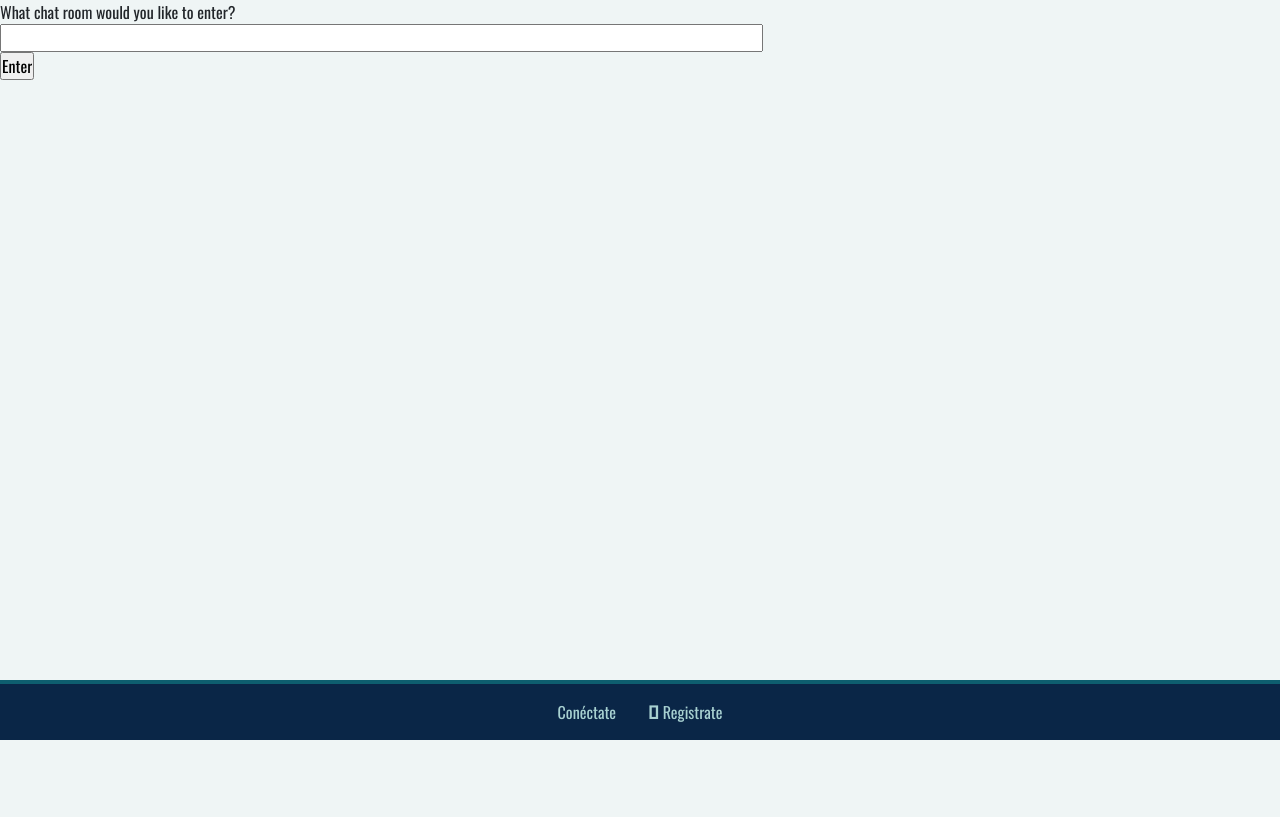
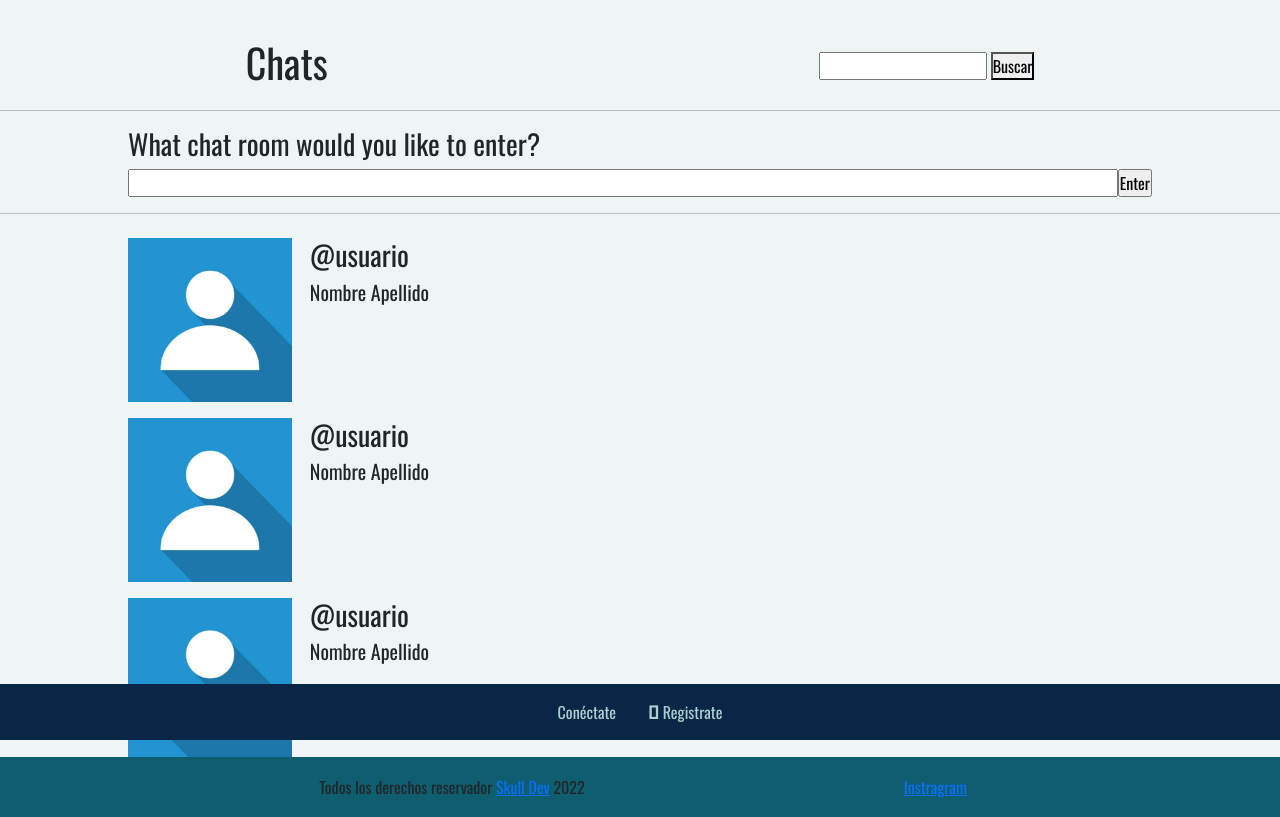
Before and after one commit to Joelherr09/Github, a Django app: page /chat/ws/ in a window 1280 px wide. Shown: the part 60-877 px from the top of the page. Before the commit the page ends 800 px from the top, so only its background shows below. Run offline with Django 4.2, Linux system fonts and the light colour scheme; some libraries are stand-ins or nearby versions.

Commit message:
nosequeversion

```diff
--- a/mi_proyecto/chat/templates/chat/index.html
+++ b/mi_proyecto/chat/templates/chat/index.html
@@ -6,10 +6,27 @@
 
 {% block content %}
 
-What chat room would you like to enter?<br>
-<input id="room-name-input" type="text" size="100"><br>
-<input id="room-name-submit" type="button" value="Enter">
+<div class="conteiner">
+    <div class="header-chat">
+        <div class="top-mensajeria" style="display: flex; align-items: center;justify-content: space-around;padding-top: 3%;">
+            <h1>Chats</h1>
+            <div class="buscar-chat">
+                <input type="text">
+                <button>Buscar</button>
+            </div>
+        </div>
+    <hr>
+    <div class="entrar-sala" style="padding: 0% 10%;">
+        <h3 >What chat room would you like to enter?<br></h3>
 
+        <div class="botones-entrar-sala" style="display: flex;align-items: center;">
+            <input style="width: 100%;" id="room-name-input" type="text"><br>
+            <input id="room-name-submit" type="button" value="Enter">
+        </div>
+
+    </div>
+
+    <hr>
 <script>
     document.querySelector('#room-name-input').focus();
     document.querySelector('#room-name-input').onkeyup = function(e) {
@@ -25,4 +42,50 @@ What chat room would you like to enter?<br>
 </script>
 
 
+        <!--Esto va en un for loop por cada chat que haya. -->
+        <div class="item-chat" style="display: flex;align-items: flex-start;justify-content: flex-start; padding: 8px 10%;">
+            <div class="imagen-perfil-chat" style="width: 16%;">
+                <img src="/static/members/images/default-profile-picture.jpg" alt="" width="100%" height="100%">
+            </div>
+            <div class="datos-item-chat" style="padding-left: 18px;">
+                <h3>@usuario</h3>
+                <h5>Nombre Apellido</h3>
+            </div>
+        </div>
+        <div class="item-chat" style="display: flex;align-items: flex-start;justify-content: flex-start; padding: 8px 10%;">
+            <div class="imagen-perfil-chat" style="width: 16%;">
+                <img src="/static/members/images/default-profile-picture.jpg" alt="" width="100%" height="100%">
+            </div>
+            <div class="datos-item-chat" style="padding-left: 18px;">
+                <h3>@usuario</h3>
+                <h5>Nombre Apellido</h3>
+            </div>
+        </div>
+        <div class="item-chat" style="display: flex;align-items: flex-start;justify-content: flex-start; padding: 8px 10%;">
+            <div class="imagen-perfil-chat" style="width: 16%;">
+                <img src="/static/members/images/default-profile-picture.jpg" alt="" width="100%" height="100%">
+            </div>
+            <div class="datos-item-chat" style="padding-left: 18px;">
+                <h3>@usuario</h3>
+                <h5>Nombre Apellido</h3>
+            </div>
+        </div>
+
+
+
+
+
+
+
+
+
+
+
+    </div>
+
+</div>
+
+
+
+
 {% endblock %}
```
Also changed, not shown: mi_proyecto/Web/asgi.py (+2 -6 lines), mi_proyecto/chat/templates/chat/room.html (+19 -4 lines), mi_proyecto/equipos/templates/equipos/nuevo-equipo-perfil.html (+18 -12 lines).
